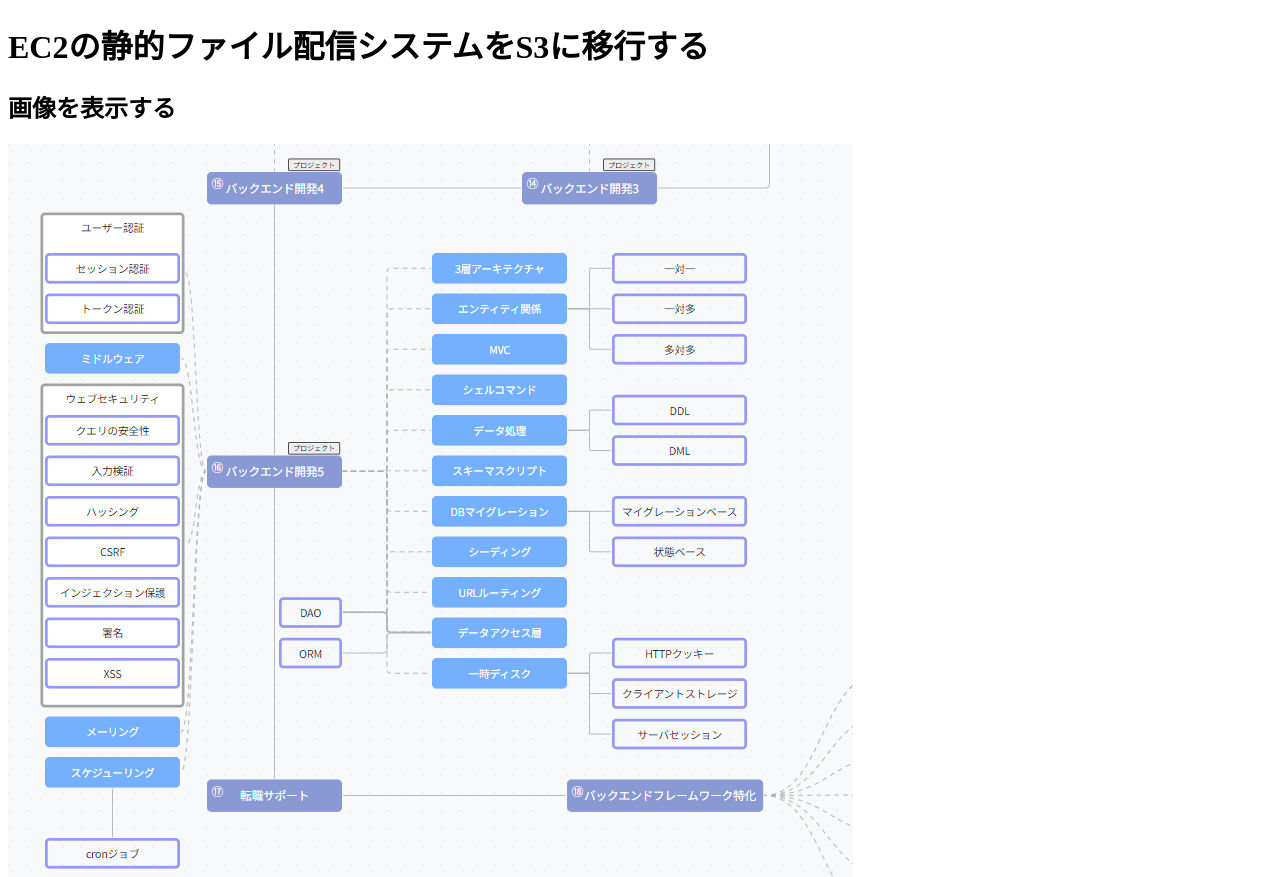
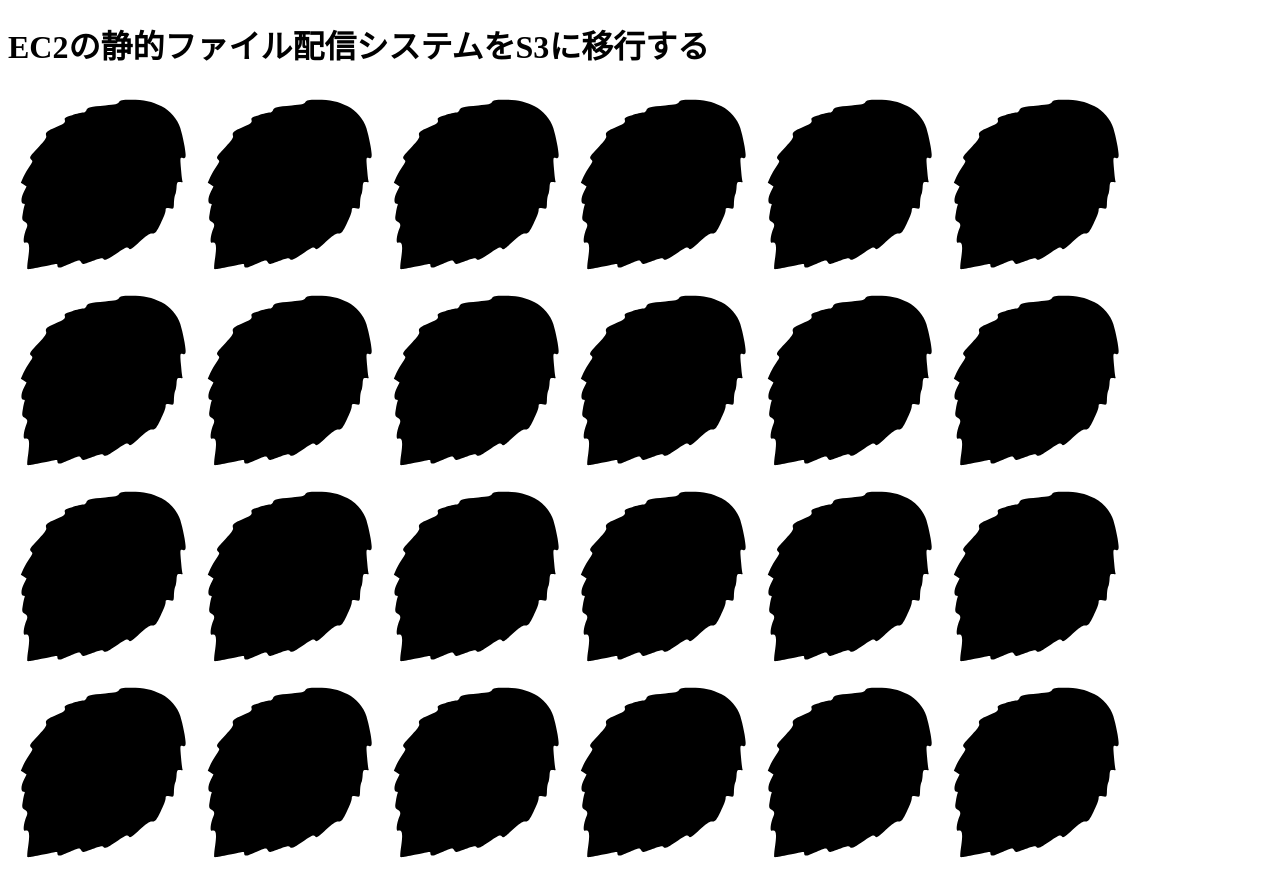
Before and after one commit to nabe-pot/infra_practice, a plain HTML site: page index.html in a window 1280 px wide. Shown: the top 877 px of the page. Drawn offline with Linux system fonts and the light colour scheme.

Commit message:
feat: 画像をたくさん表示させる

```diff
--- a/index.html
+++ b/index.html
@@ -5,17 +5,16 @@
   </head>
   <body>
     <h1>EC2の静的ファイル配信システムをS3に移行する</h1>
-    <div id="box">
-      <h2>画像を表示する</h2>
-    </div>
+    <div id="box"></div>
     <script>
-      img1 = document.createElement("img");
-      img1.src = "images/be_roadmap.jpeg";
+      const box = document.getElementById("box");
       // img1.width = 50;
       // img1.height = 50;
-
-      const box = document.getElementById("box");
-      box.appendChild(img1);
+      for (let index = 0; index < 50; index++) {
+        img1 = document.createElement("img");
+        img1.src = "images/leaf.svg";
+        box.appendChild(img1);
+      }
     </script>
   </body>
 </html>
```
Also changed, not shown: images/leaf.svg (added).
